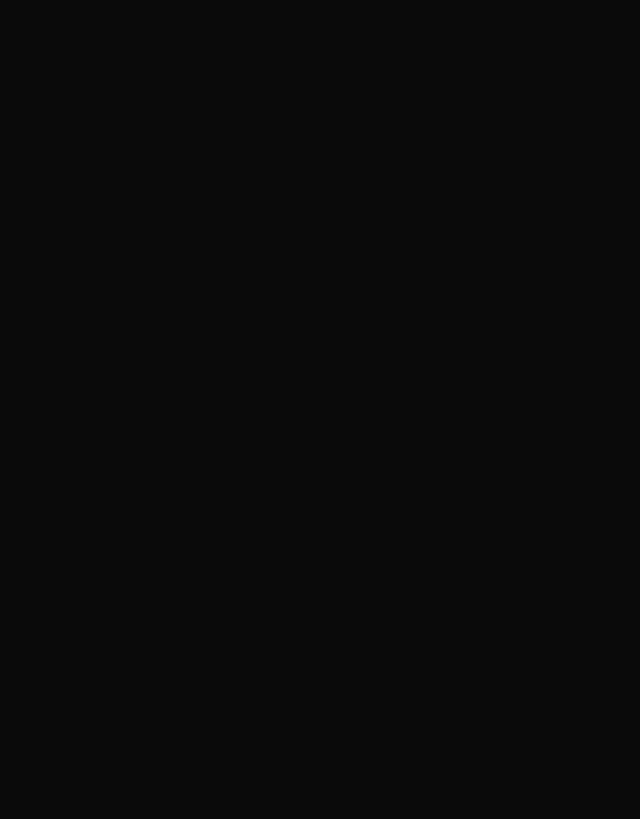
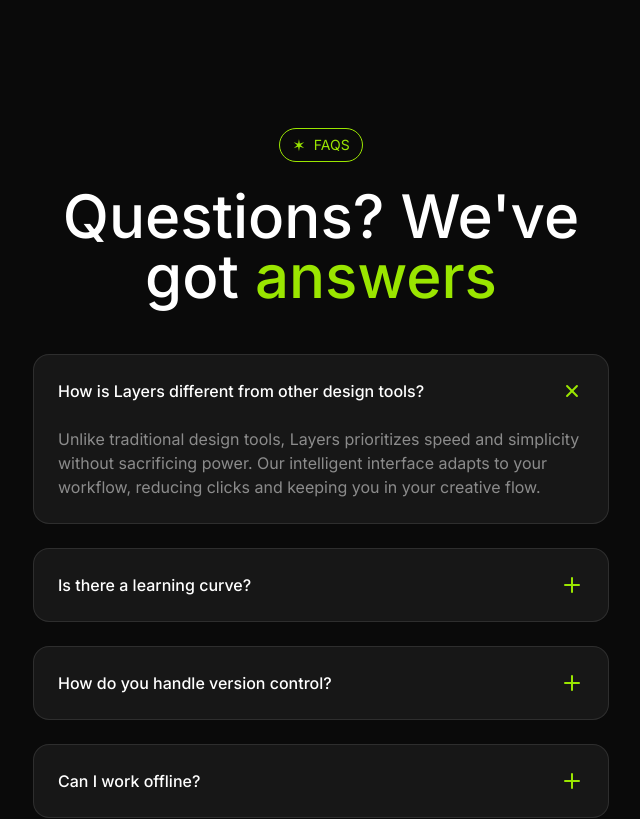
Before and after one commit to abeertech01/animated-saas-ui, a Next.js app: page / in a window 1280 px wide. Shown: the part 3840-4659 px from the top of the page, without its empty margins (319-959 px from the left). Before the commit the page ends 3872 px from the top, so only its background shows below. Built offline with nearby package versions, Linux system fonts and the light colour scheme.

Commit message:
faq sections

```diff
--- a/app/page.tsx
+++ b/app/page.tsx
@@ -1,3 +1,4 @@
+import Faqs from "@/sections/Faqs"
 import Features from "@/sections/Features"
 import Hero from "@/sections/Hero"
 import Integrations from "@/sections/Integrations"
@@ -14,6 +15,7 @@
       <Introduction />
       <Features />
       <Integrations />
+      <Faqs />
     </>
   )
 }
--- a/sections/Faqs.tsx
+++ b/sections/Faqs.tsx
@@ -1,26 +1,85 @@
+import Tag from "@/components/Tag"
+import { twMerge } from "tailwind-merge"
+
 const faqs = [
   {
     question: "How is Layers different from other design tools?",
-        answer: "Unlike traditional design tools, Layers prioritizes speed and simplicity without sacrificing power. Our intelligent interface adapts to your workflow, reducing clicks and keeping you in your creative flow.",
+    answer:
+      "Unlike traditional design tools, Layers prioritizes speed and simplicity without sacrificing power. Our intelligent interface adapts to your workflow, reducing clicks and keeping you in your creative flow.",
   },
   {
     question: "Is there a learning curve?",
-        answer: "Layers is designed to feel intuitive from day one. Most designers are productive within hours, not weeks. We also provide interactive tutorials and comprehensive documentation to help you get started.",
+    answer:
+      "Layers is designed to feel intuitive from day one. Most designers are productive within hours, not weeks. We also provide interactive tutorials and comprehensive documentation to help you get started.",
   },
   {
     question: "How do you handle version control?",
-        answer: "Every change in Layers is automatically saved and versioned. You can review history, restore previous versions, and create named versions for important milestones.",
+    answer:
+      "Every change in Layers is automatically saved and versioned. You can review history, restore previous versions, and create named versions for important milestones.",
   },
   {
     question: "Can I work offline?",
-        answer: "Yes! Layers includes a robust offline mode. Changes sync automatically when you're back online, so you can keep working anywhere.",
+    answer:
+      "Yes! Layers includes a robust offline mode. Changes sync automatically when you're back online, so you can keep working anywhere.",
   },
   {
     question: "How does Layers handle collaboration?",
-        answer: "Layers is built for collaboration. You can invite team members to your projects, share feedback, and work together in real-time.",
+    answer:
+      "Layers is built for collaboration. You can invite team members to your projects, share feedback, and work together in real-time.",
   },
-];
+]
 
 export default function Faqs() {
-    return <div>Faqs</div>;
+  const selectedIndex = 0
+  return (
+    <section className="py-24">
+      <div className="container">
+        <div className="flex justify-center">
+          <Tag>Faqs</Tag>
+        </div>
+        <h2 className="mx-auto mt-6 max-w-xl font-medium text-6xl text-center">
+          Questions? We&apos;ve got{" "}
+          <span className="text-lime-400">answers</span>
+        </h2>
+        <div className="flex flex-col gap-6 mx-auto mt-12 max-w-xl">
+          {faqs.map((faq, faqIndex) => (
+            <div
+              key={faq.question}
+              className="bg-neutral-900 p-6 border border-white/10 rounded-2xl"
+            >
+              <div className="flex justify-between items-center">
+                <h3 className="font-medium">{faq.question}</h3>
+                <svg
+                  xmlns="http://www.w3.org/2000/svg"
+                  width="24"
+                  height="24"
+                  viewBox="0 0 24 24"
+                  fill="none"
+                  stroke="currentColor"
+                  strokeWidth="2"
+                  strokeLinecap="round"
+                  strokeLinejoin="round"
+                  className={twMerge(
+                    "text-lime-400 shrink-0 feather feather-plus",
+                    selectedIndex === faqIndex && "rotate-45",
+                  )}
+                >
+                  <line x1="12" y1="5" x2="12" y2="19"></line>
+                  <line x1="5" y1="12" x2="19" y2="12"></line>
+                </svg>
+              </div>
+              <div
+                className={twMerge(
+                  "mt-6",
+                  selectedIndex !== faqIndex && "hidden",
+                )}
+              >
+                <p className="text-white/50">{faq.answer}</p>
+              </div>
+            </div>
+          ))}
+        </div>
+      </div>
+    </section>
+  )
 }
```
Lines whose indentation alone changed are shown as unchanged.
